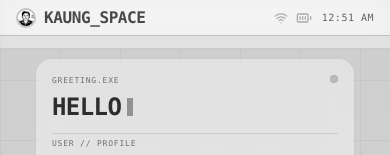
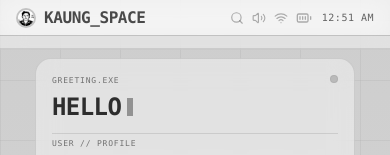
Before and after one commit to kaung-h-zaw/my-portfolio, a React (Vite) app: page / in a window 390 px wide. Shown: the top 155 px of the page. Built offline with nearby package versions, Linux system fonts and the light colour scheme; no server answers.

Commit message:
Remove unnecessary visibility classes from icons in TopBar for improved layout consistency

```diff
--- a/src/components/os/TopBar.jsx
+++ b/src/components/os/TopBar.jsx
@@ -57,12 +57,12 @@ export default function TopBar() {
           <Search
             size={14}
             strokeWidth={2}
-            className="hidden sm:block hover:text-black/60 cursor-pointer transition-colors sm:w-4 sm:h-4"
+            className=" hover:text-black/60 cursor-pointer transition-colors sm:w-4 sm:h-4"
           />
           <Volume2
             size={14}
             strokeWidth={2}
-            className="hidden xs:block hover:text-black/60 cursor-pointer transition-colors sm:w-4 sm:h-4"
+            className=" hover:text-black/60 cursor-pointer transition-colors sm:w-4 sm:h-4"
           />
           <Wifi
             size={14}
```
